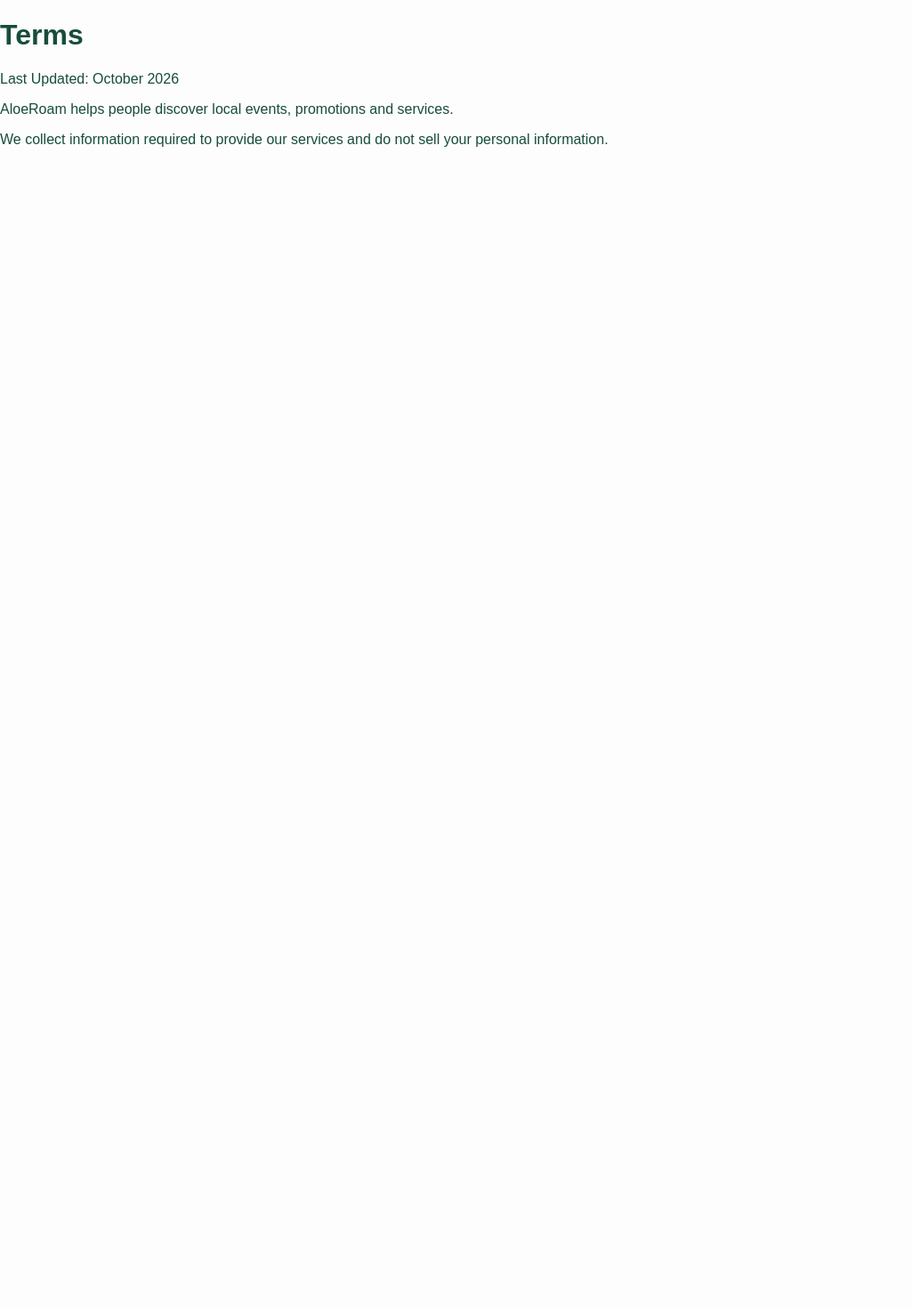
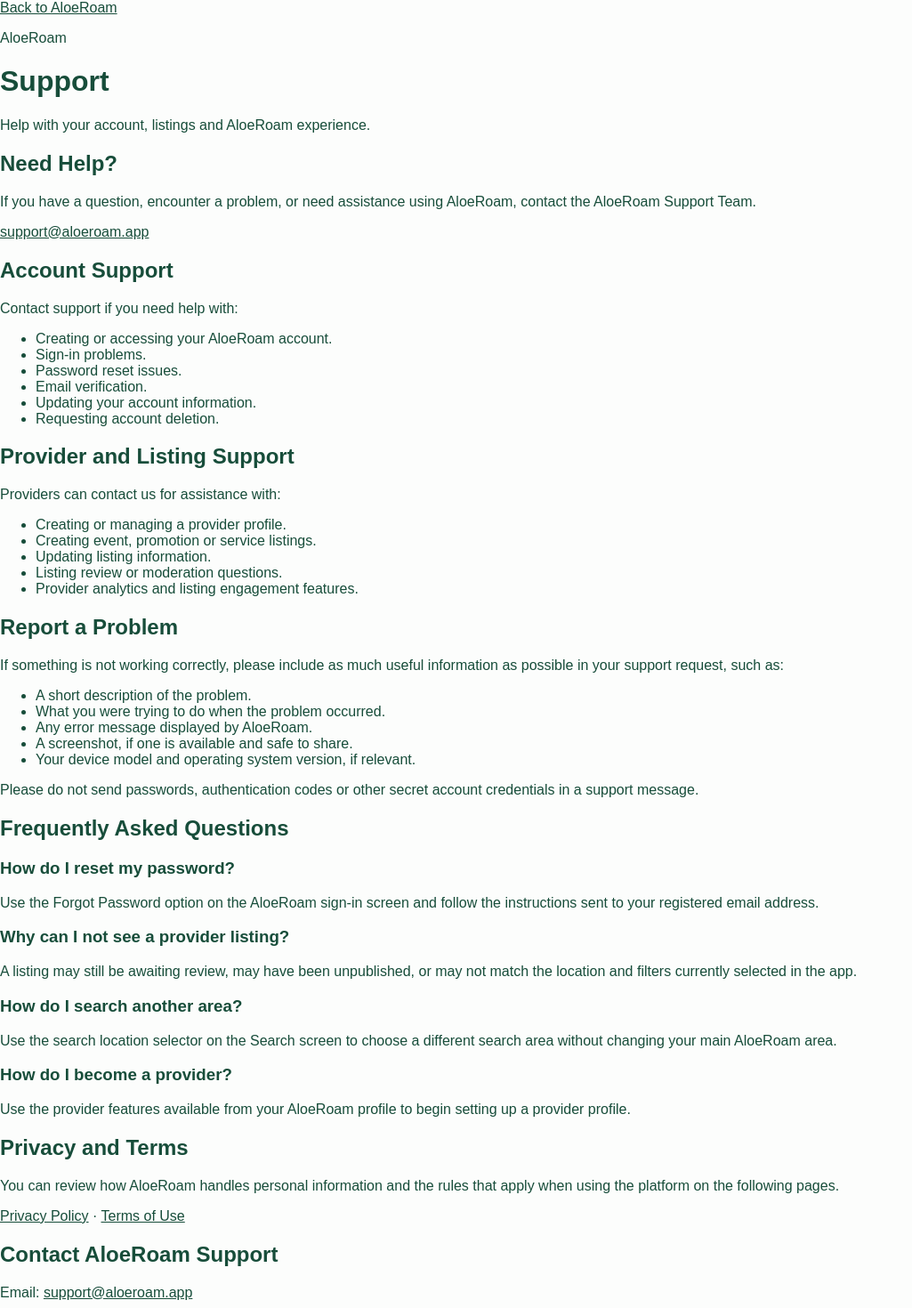
Before and after one commit to cardodev601-commits/AloeRoam, a Next.js app: page /support in a window 1280 px wide. Shown: the top 1470 px of the page at 89% size, without its empty margins (0-1025 px from the left). Before the commit the page ends 800 px from the top, so only its background shows below. Built offline with nearby package versions, Linux system fonts and the light colour scheme.

Commit message:
Update SupportPage component with metadata and links
Refactor Support component to include metadata and improve structure.

```diff
--- a/src/app/support/page.js
+++ b/src/app/support/page.js
@@ -1,28 +1,147 @@
-export default function Support() {
+import Link from "next/link";
+
+export const metadata = {
+  title: "Support",
+  description: "Get help and support for AloeRoam.",
+};
+
+const supportEmail = "support@aloeroam.app";
+
+export default function SupportPage() {
   return (
-    <main className="max-w-4xl mx-auto p-8">
+    <main className="legalPage">
+      <div className="legalContainer">
+        <Link href="/" className="legalBackLink">
+          Back to AloeRoam
+        </Link>
 
-      <h1 className="text-4xl font-bold">
-        Terms
-      </h1>
+        <header className="legalHeader">
+          <p className="legalEyebrow">AloeRoam</p>
+          <h1>Support</h1>
+          <p className="legalUpdated">
+            Help with your account, listings and AloeRoam experience.
+          </p>
+        </header>
 
-      <p className="mt-6">
-        Last Updated: October 2026
-      </p>
+        <section className="legalSection">
+          <h2>Need Help?</h2>
+          <p>
+            If you have a question, encounter a problem, or need assistance
+            using AloeRoam, contact the AloeRoam Support Team.
+          </p>
+          <p>
+            <a href={`mailto:${supportEmail}`} className="legalInlineLink">
+              {supportEmail}
+            </a>
+          </p>
+        </section>
 
-      <p className="mt-4">
-        AloeRoam helps people discover
-        local events, promotions and
-        services.
-      </p>
+        <section className="legalSection">
+          <h2>Account Support</h2>
+          <p>Contact support if you need help with:</p>
+          <ul>
+            <li>Creating or accessing your AloeRoam account.</li>
+            <li>Sign-in problems.</li>
+            <li>Password reset issues.</li>
+            <li>Email verification.</li>
+            <li>Updating your account information.</li>
+            <li>Requesting account deletion.</li>
+          </ul>
+        </section>
 
-      <p className="mt-4">
-        We collect information required
-        to provide our services and do
-        not sell your personal
-        information.
-      </p>
+        <section className="legalSection">
+          <h2>Provider and Listing Support</h2>
+          <p>Providers can contact us for assistance with:</p>
+          <ul>
+            <li>Creating or managing a provider profile.</li>
+            <li>Creating event, promotion or service listings.</li>
+            <li>Updating listing information.</li>
+            <li>Listing review or moderation questions.</li>
+            <li>Provider analytics and listing engagement features.</li>
+          </ul>
+        </section>
 
+        <section className="legalSection">
+          <h2>Report a Problem</h2>
+          <p>
+            If something is not working correctly, please include as much useful
+            information as possible in your support request, such as:
+          </p>
+          <ul>
+            <li>A short description of the problem.</li>
+            <li>What you were trying to do when the problem occurred.</li>
+            <li>Any error message displayed by AloeRoam.</li>
+            <li>A screenshot, if one is available and safe to share.</li>
+            <li>Your device model and operating system version, if relevant.</li>
+          </ul>
+          <p>
+            Please do not send passwords, authentication codes or other secret
+            account credentials in a support message.
+          </p>
+        </section>
+
+        <section className="legalSection">
+          <h2>Frequently Asked Questions</h2>
+
+          <h3>How do I reset my password?</h3>
+          <p>
+            Use the Forgot Password option on the AloeRoam sign-in screen and
+            follow the instructions sent to your registered email address.
+          </p>
+
+          <h3>Why can I not see a provider listing?</h3>
+          <p>
+            A listing may still be awaiting review, may have been unpublished,
+            or may not match the location and filters currently selected in the
+            app.
+          </p>
+
+          <h3>How do I search another area?</h3>
+          <p>
+            Use the search location selector on the Search screen to choose a
+            different search area without changing your main AloeRoam area.
+          </p>
+
+          <h3>How do I become a provider?</h3>
+          <p>
+            Use the provider features available from your AloeRoam profile to
+            begin setting up a provider profile.
+          </p>
+        </section>
+
+        <section className="legalSection">
+          <h2>Privacy and Terms</h2>
+          <p>
+            You can review how AloeRoam handles personal information and the
+            rules that apply when using the platform on the following pages.
+          </p>
+          <p>
+            <Link href="/privacy-policy" className="legalInlineLink">
+              Privacy Policy
+            </Link>
+            {" · "}
+            <Link href="/terms" className="legalInlineLink">
+              Terms of Use
+            </Link>
+          </p>
+        </section>
+
+        <section className="legalSection">
+          <h2>Contact AloeRoam Support</h2>
+          <p>
+            Email:
+            {" "}
+            <a href={`mailto:${supportEmail}`} className="legalInlineLink">
+              {supportEmail}
+            </a>
+          </p>
+          <p>
+            When contacting support, please use the email address associated
+            with your AloeRoam account where possible. Never include your
+            password in a support request.
+          </p>
+        </section>
+      </div>
     </main>
   );
 }
```
